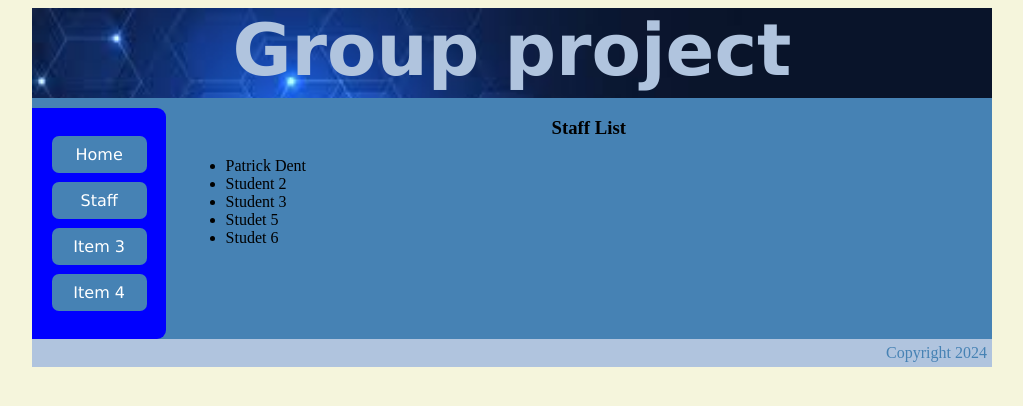
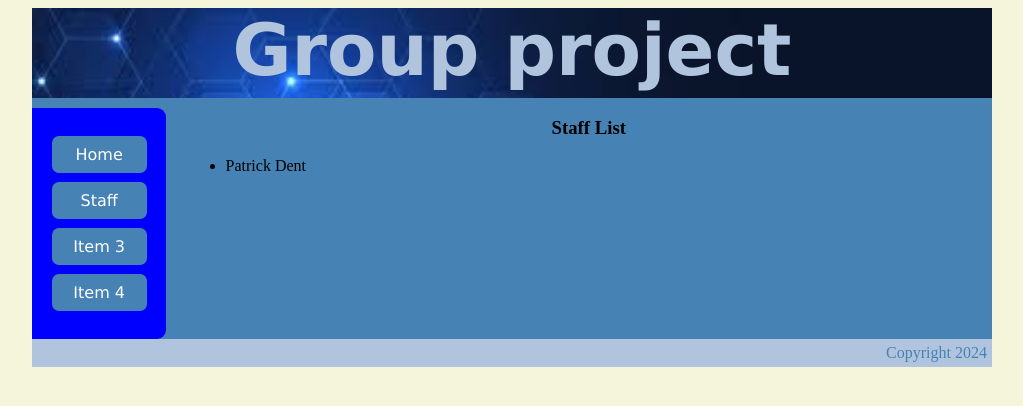
Before and after one commit to iyawebdev/testproject, a PHP site: page /staff.php in a window 1280 px wide. Shown: the top 406 px of the page, without its empty margins (128-1151 px from the left). Run offline with PHP 8.4, Linux system fonts and the light colour scheme.

Commit message:
Update staff.php
cleared out

```diff
--- a/staff.php
+++ b/staff.php
@@ -21,10 +21,6 @@
 
         <ul>
             <li>Patrick Dent</li>
-            <li>Student 2</li>
-            <li>Student 3</li>
-            <li>Studet 5</li>
-            <li>Studet 6</li>
             <!-- add more -->
         </ul>
 
```
